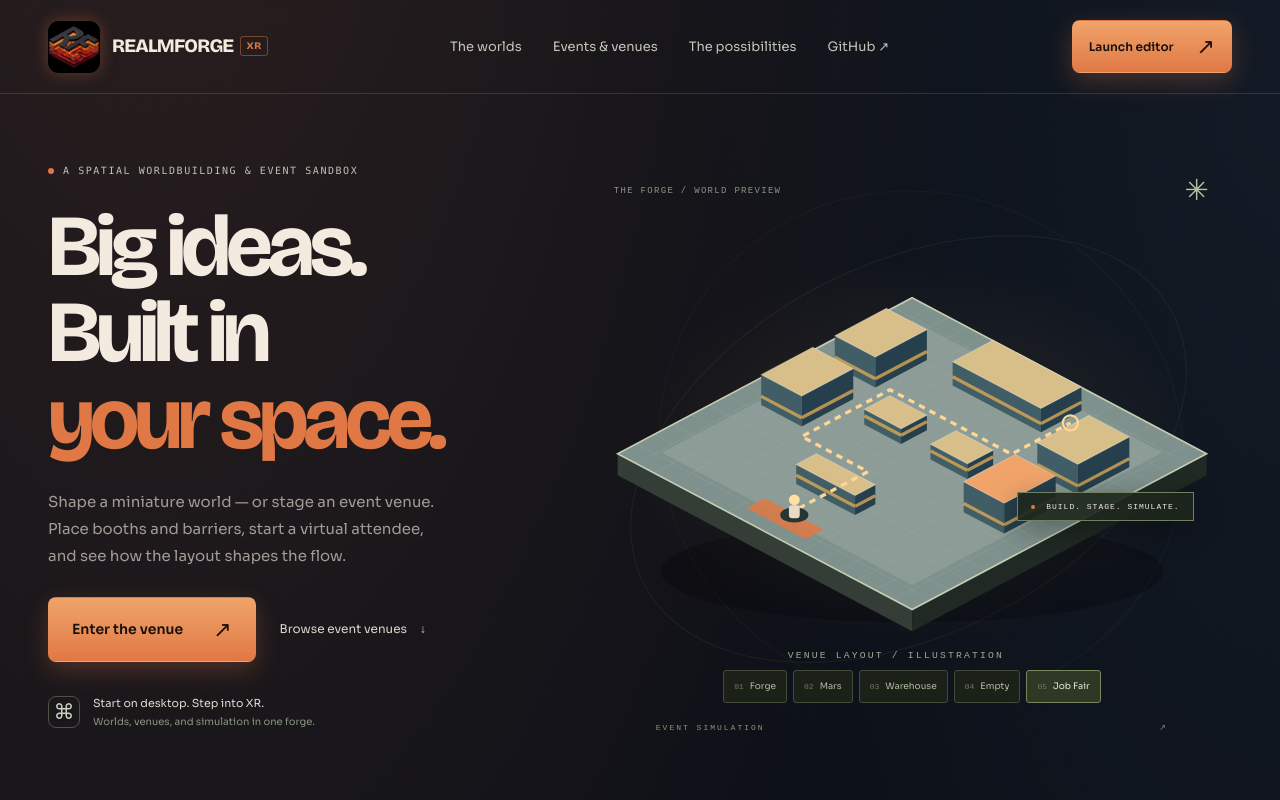
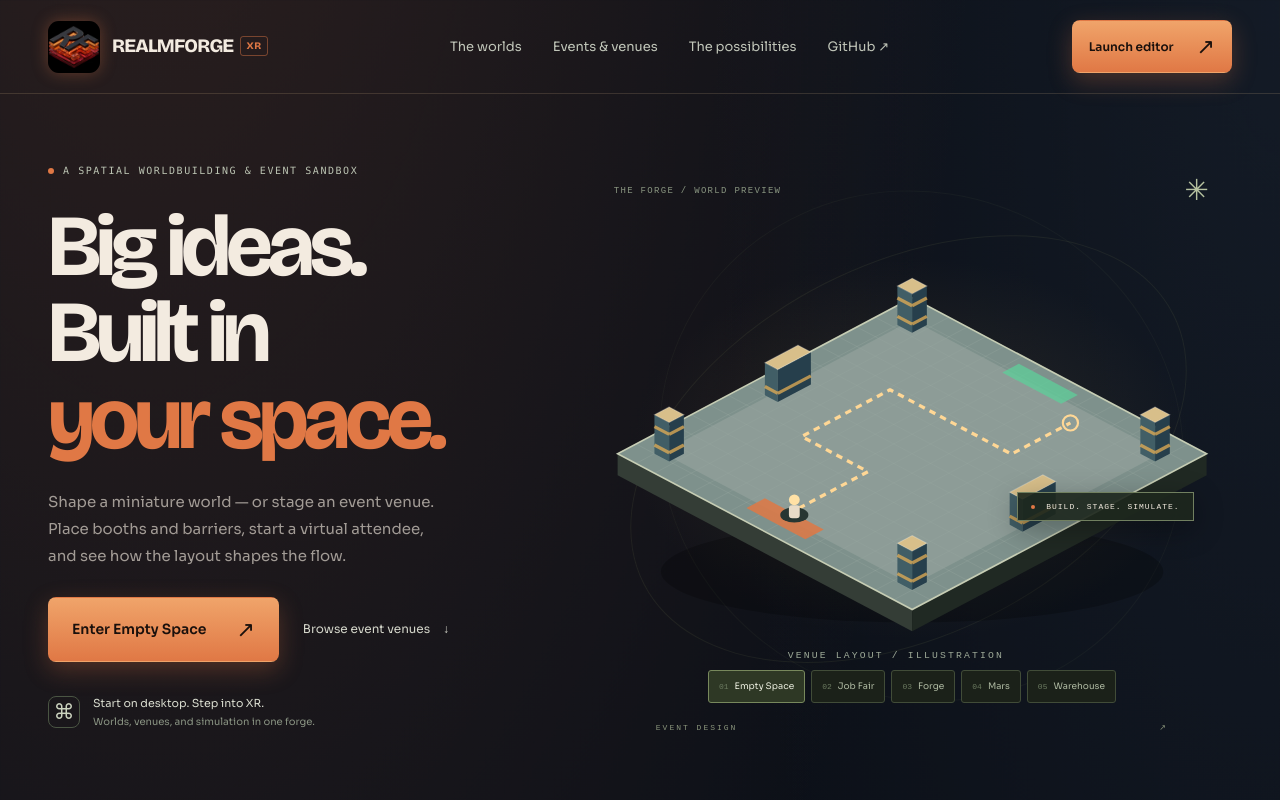
Before and after one commit to abelxmendoza/RealmForge-XR, a React (Vite) app: page / in a window 1280 px wide. Shown: the top 800 px of the page. Built offline with nearby package versions, Linux system fonts and the light colour scheme.

Commit message:
Put Enter Empty Space first on the landing page
Default the hero to Empty Space, lead the world picker with it,
and use Enter Empty Space as the primary CTA.

Co-authored-by: Abel Mendoza <abelxmendoza@users.noreply.github.com>

```diff
--- a/src/editor/WorldLibrary.tsx
+++ b/src/editor/WorldLibrary.tsx
@@ -116,7 +116,7 @@ function Palette() {
 
         <section>
           <h3>Start a new world</h3>
-          <p className="hint">Empty has no content. Job Fair includes registration, employer booths, seating and a stage.</p>
+          <p className="hint">Empty Space has no content. Job Fair includes registration, employer booths, seating and a stage.</p>
           <div className="library-row">
             <input type="text" placeholder={suggested} value={name} maxLength={80} onChange={(e) => setName(e.target.value)} disabled={busy} />
             <span className="hint">Pick a starting point. It's saved to your library straight away.</span>
--- a/src/landing/LandingPage.tsx
+++ b/src/landing/LandingPage.tsx
@@ -50,8 +50,14 @@ function TemplateCard({
   )
 }
 
+function enterLabel(id: LandingWorldId) {
+  if (id === 'empty-event-venue') return 'Enter Empty Space'
+  if (id === 'job-fair') return 'Enter the venue'
+  return 'Enter the forge'
+}
+
 export default function LandingPage() {
-  const [world, setWorld] = useState<LandingWorldId>('job-fair')
+  const [world, setWorld] = useState<LandingWorldId>('empty-event-venue')
   const selected = LANDING_TEMPLATES.find((item) => item.id === world)!
 
   return (
@@ -96,8 +102,7 @@ export default function LandingPage() {
             </p>
             <div className="rf-hero-actions">
               <a className="rf-button" href={editorHref(selected.id)}>
-                {selected.id === 'job-fair' || selected.id === 'empty-event-venue' ? 'Enter the venue' : 'Enter the forge'}{' '}
-                <Arrow />
+                {enterLabel(selected.id)} <Arrow />
               </a>
               <a className="rf-text-link" href="#events">
                 Browse event venues <span aria-hidden="true">↓</span>
@@ -178,7 +183,7 @@ export default function LandingPage() {
             <article>
               <span>01</span>
               <h3>Create</h3>
-              <p>Open Empty Event Venue or Job Fair and place furniture, booths, and wayfinding.</p>
+              <p>Open Empty Space or Job Fair and place furniture, booths, and wayfinding.</p>
             </article>
             <article>
               <span>02</span>
@@ -310,11 +315,11 @@ export default function LandingPage() {
             starts here.
           </h2>
           <div className="rf-final-actions">
-            <a className="rf-button" href={editorHref('job-fair')}>
+            <a className="rf-button" href={editorHref('empty-event-venue')}>
+              Enter Empty Space <Arrow />
+            </a>
+            <a className="rf-button rf-button-ghost" href={editorHref('job-fair')}>
               Open job fair <Arrow />
-            </a>
-            <a className="rf-button rf-button-ghost" href={editorHref('empty-event-venue')}>
-              Start empty venue <Arrow />
             </a>
           </div>
           <p className="rf-final-note">Browser-based. No install to start building.</p>
--- a/src/landing/WorldDiorama.tsx
+++ b/src/landing/WorldDiorama.tsx
@@ -12,7 +12,7 @@ const footprint = (x: number, z: number, width: number, depth: number, h = 0) =>
 function labelFor(world: LandingWorldId) {
   if (world === 'mars-outpost') return 'Mars research outpost'
   if (world === 'warehouse') return 'Warehouse with equipment'
-  if (world === 'empty-event-venue') return 'Empty event venue hall'
+  if (world === 'empty-event-venue') return 'Empty Space'
   if (world === 'job-fair') return 'Job fair venue with booths and stage'
   return 'Miniature city'
 }
--- a/src/landing/entry.ts
+++ b/src/landing/entry.ts
@@ -3,7 +3,7 @@ export const LANDING_WORLDS = [
     id: 'forge-district',
     name: 'Forge District',
     shortName: 'Forge',
-    number: '01',
+    number: '03',
     category: 'URBAN WORLDBUILDING',
     description: 'A city block with room for your next big idea. Shape buildings, roads, and the spaces in between.',
     color: '#ff8854',
@@ -13,7 +13,7 @@ export const LANDING_WORLDS = [
     id: 'mars-outpost',
     name: 'Mars Outpost',
     shortName: 'Mars',
-    number: '02',
+    number: '04',
     category: 'OFF-WORLD EXPLORATION',
     description: 'Build a foothold on a new frontier. Arrange habitats, research facilities, and routes across red terrain.',
     color: '#de805c',
@@ -23,7 +23,7 @@ export const LANDING_WORLDS = [
     id: 'warehouse',
     name: 'Autonomous Warehouse',
     shortName: 'Warehouse',
-    number: '03',
+    number: '05',
     category: 'ROBOT NAVIGATION',
     description: 'Lay out a working facility. Place equipment, mark destinations, and put the robot’s route to the test.',
     color: '#87b8b1',
@@ -35,9 +35,9 @@ export const LANDING_WORLDS = [
 export const LANDING_VENUES = [
   {
     id: 'empty-event-venue',
-    name: 'Empty',
-    shortName: 'Empty',
-    number: '04',
+    name: 'Empty Space',
+    shortName: 'Empty Space',
+    number: '01',
     category: 'EVENT DESIGN',
     description: 'A completely empty board with no objects, actors, robot or destination. Build your own scene from scratch.',
     color: '#c4a574',
@@ -47,7 +47,7 @@ export const LANDING_VENUES = [
     id: 'job-fair',
     name: 'Job Fair',
     shortName: 'Job Fair',
-    number: '05',
+    number: '02',
     category: 'EVENT SIMULATION',
     description: 'Registration, employer booths, seating, and a stage — all editable catalog props. Start the attendee and watch the flow.',
     color: '#e07845',
@@ -55,7 +55,8 @@ export const LANDING_VENUES = [
   },
 ] as const
 
-export const LANDING_TEMPLATES = [...LANDING_WORLDS, ...LANDING_VENUES] as const
+/** Hero picker order: Empty Space first, then Job Fair, then world templates. */
+export const LANDING_TEMPLATES = [...LANDING_VENUES, ...LANDING_WORLDS] as const
 export type LandingWorldId = (typeof LANDING_TEMPLATES)[number]['id']
 
 export function editorHref(world?: LandingWorldId) {
--- a/src/voice/commandParser.ts
+++ b/src/voice/commandParser.ts
@@ -15,7 +15,7 @@ export function normalizeTranscript(raw: string): string {
 
 const ENV_ALIASES: { id: EnvironmentId; phrases: string[] }[] = [
   { id: 'job-fair', phrases: ['job fair', 'career fair'] },
-  { id: 'empty-event-venue', phrases: ['empty event venue', 'empty venue', 'empty environment'] },
+  { id: 'empty-event-venue', phrases: ['empty space', 'empty event venue', 'empty venue', 'empty environment'] },
   { id: 'mars-outpost', phrases: ['mars outpost', 'mars', 'martian', 'red planet'] },
   { id: 'warehouse', phrases: ['warehouse', 'autonomous warehouse', 'the warehouse'] },
   { id: 'forge-district', phrases: ['forge district', 'forge', 'demo city', 'city'] },
--- a/src/world/environment.ts
+++ b/src/world/environment.ts
@@ -147,7 +147,7 @@ export const ENVIRONMENTS: Record<EnvironmentId, EnvironmentConfig> = {
     buildWorld: warehouse,
   },
   'empty-event-venue': {
-    id: 'empty-event-venue', name: 'Empty', description: 'A completely empty board. Add everything yourself.',
+    id: 'empty-event-venue', name: 'Empty Space', description: 'A completely empty board. Add everything yourself.',
     appearance: DEFAULT_APPEARANCE,
     defaults: { buildingStyle: 'industrial', wallMaterial: 'concrete', platformMaterial: 'concrete' },
     buildWorld: emptyEventVenue,
--- a/src/world/presets.ts
+++ b/src/world/presets.ts
@@ -327,6 +327,6 @@ export const PRESETS = [
   { id: 'forge-district', label: 'Forge District (demo city)', build: forgeDistrict },
   { id: 'mars-outpost', label: 'Mars Outpost', build: marsOutpost },
   { id: 'warehouse', label: 'Autonomous Warehouse', build: warehouse },
-  { id: 'empty-event-venue', label: 'Empty', build: emptyEventVenue },
+  { id: 'empty-event-venue', label: 'Empty Space', build: emptyEventVenue },
   { id: 'job-fair', label: 'Job Fair', build: jobFair },
 ] as const
```
Also changed, not shown: 1 other file (tests, documents, lock files or other folders).
